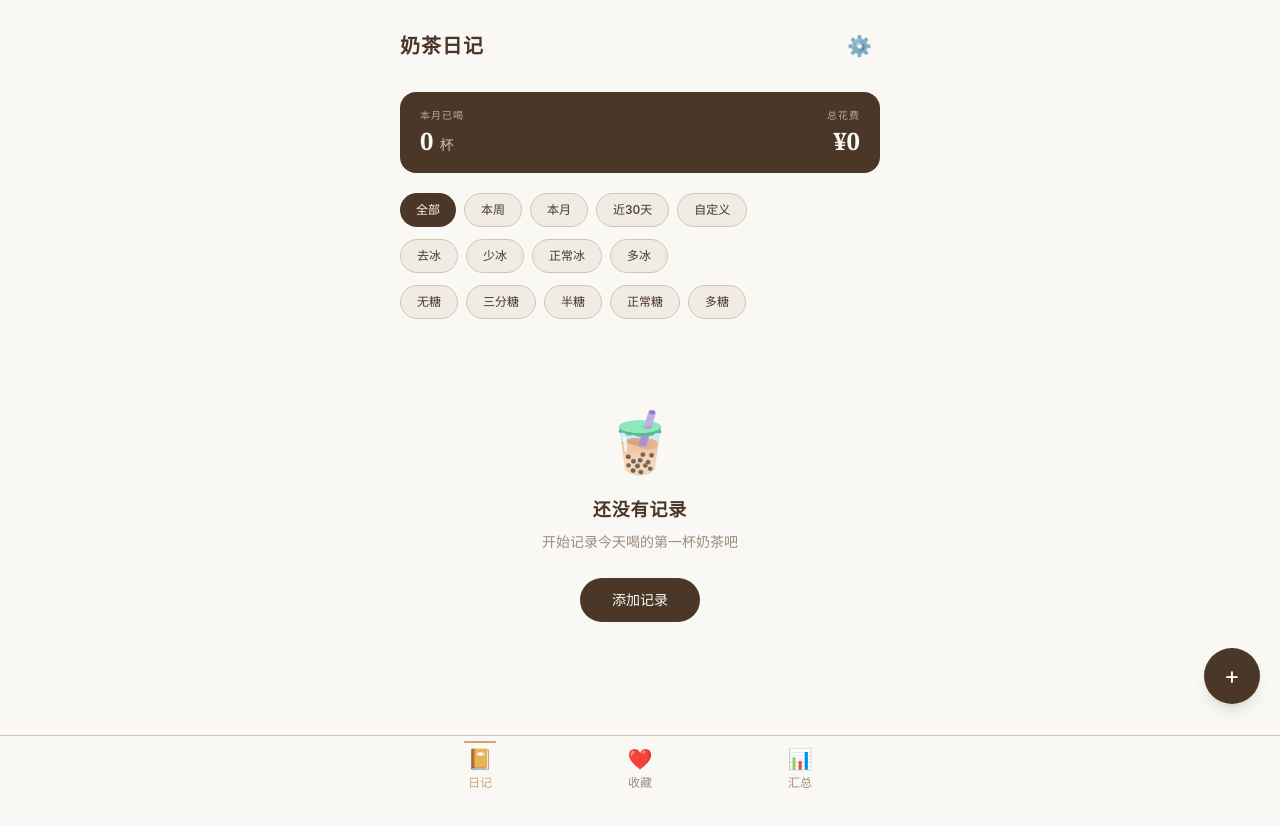
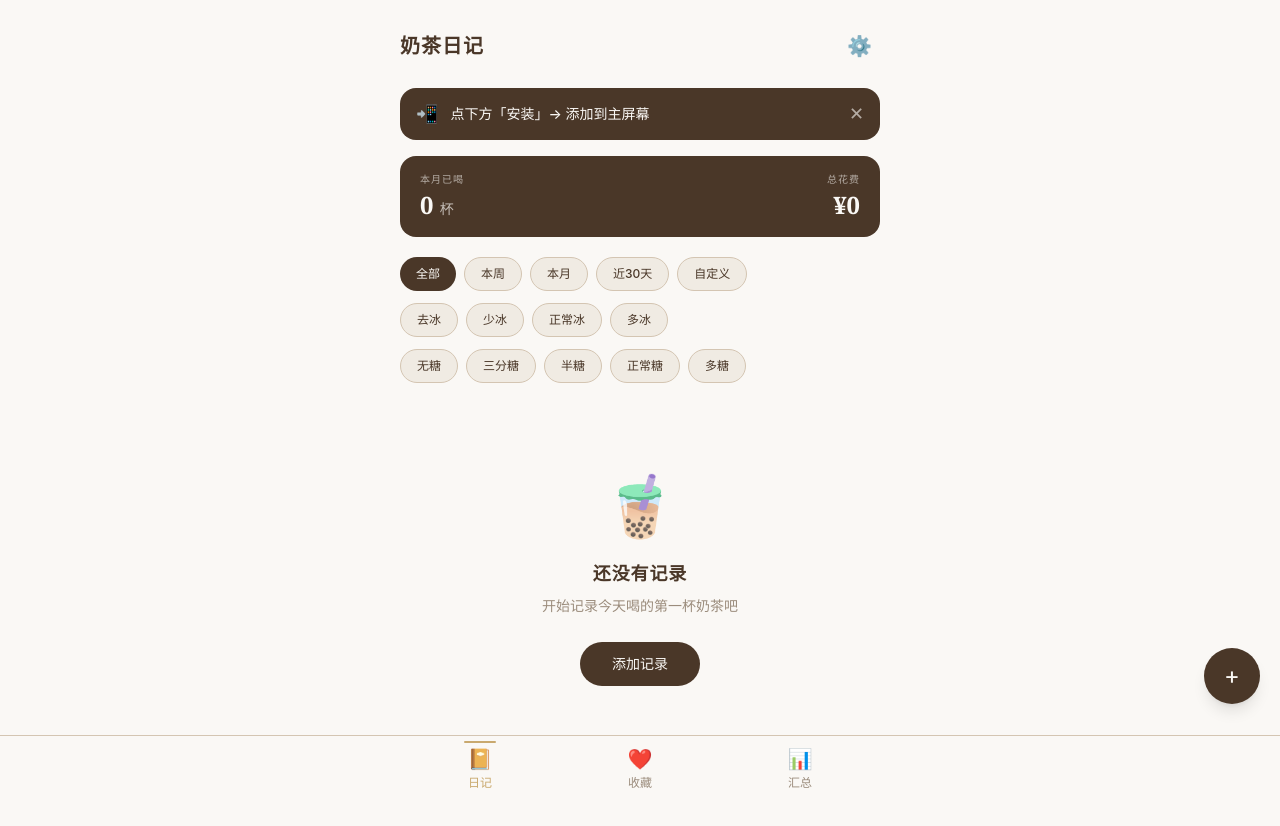
Before and after one commit to khalilmz576714/-, a React (Vite) app: page / in a window 1280 px wide. Shown: the top 826 px of the page. Before the commit the page ends 800 px from the top, so only its background shows below. Built offline with nearby package versions, Linux system fonts and the light colour scheme.

Commit message:
feat: universal browser install banner + offline HTML download

```diff
--- a/src/components/ui/PwaInstallBanner.tsx
+++ b/src/components/ui/PwaInstallBanner.tsx
@@ -1,25 +1,43 @@
 import React, { useEffect, useState } from 'react';
 
-// Detect if already running as PWA
 function isPwa(): boolean {
   return window.matchMedia('(display-mode: standalone)').matches
     || (navigator as any).standalone === true;
 }
 
-// Detect if on iOS
-function isIOS(): boolean {
-  return /iPhone|iPad|iPod/.test(navigator.userAgent);
+type BrowserKind = 'chrome' | 'safari-ios' | 'safari-mac' | 'firefox' | 'samsung' | 'edge' | 'other';
+
+function detectBrowser(): BrowserKind {
+  const ua = navigator.userAgent;
+  if (/iPhone|iPad|iPod/.test(ua)) return 'safari-ios';
+  if (/Mac/.test(ua) && /Safari/.test(ua) && !/Chrome/.test(ua)) return 'safari-mac';
+  if (/SamsungBrowser/i.test(ua)) return 'samsung';
+  if (/Firefox/i.test(ua)) return 'firefox';
+  if (/Edg/i.test(ua)) return 'edge';
+  if (/Chrome/i.test(ua)) return 'chrome';
+  return 'other';
 }
+
+const GUIDES: Record<BrowserKind, { text: string; canInstall: boolean }> = {
+  'chrome':    { text: '点下方「安装」→ 添加到主屏幕', canInstall: true },
+  'edge':      { text: '点下方「安装」→ 添加到主屏幕', canInstall: true },
+  'samsung':   { text: '点下方「安装」→ 添加到主屏幕', canInstall: true },
+  'safari-ios':{ text: '点底部 ↑ 分享 → 添加到主屏幕', canInstall: false },
+  'safari-mac':{ text: '点菜单栏 文件 → 添加到程序坞', canInstall: false },
+  'firefox':   { text: '点地址栏 ⋯ → 添加到主屏幕', canInstall: false },
+  'other':     { text: '收藏到书签，或从设置下载离线版', canInstall: false },
+};
 
 export default function PwaInstallBanner() {
   const [deferredPrompt, setDeferredPrompt] = useState<any>(null);
   const [showBanner, setShowBanner] = useState(false);
   const [dismissed, setDismissed] = useState(false);
+  const browser = detectBrowser();
+  const guide = GUIDES[browser];
 
   useEffect(() => {
     if (isPwa()) return;
 
-    // Chrome / Android: listen for beforeinstallprompt
     const handler = (e: Event) => {
       e.preventDefault();
       setDeferredPrompt(e);
@@ -27,22 +45,22 @@ export default function PwaInstallBanner() {
     };
     window.addEventListener('beforeinstallprompt', handler);
 
-    // iOS: always show after a short delay
-    if (isIOS()) {
-      const t = setTimeout(() => setShowBanner(true), 2000);
-      return () => clearTimeout(t);
-    }
+    // Fallback: show after delay if no install prompt fired
+    const t = setTimeout(() => {
+      if (!deferredPrompt) setShowBanner(true);
+    }, 2500);
 
-    return () => window.removeEventListener('beforeinstallprompt', handler);
+    return () => {
+      window.removeEventListener('beforeinstallprompt', handler);
+      clearTimeout(t);
+    };
   }, []);
 
   const handleInstall = async () => {
     if (deferredPrompt) {
       await deferredPrompt.prompt();
-      const result = await deferredPrompt.userChoice;
-      if (result.outcome === 'accepted') {
-        setShowBanner(false);
-      }
+      const { outcome } = await deferredPrompt.userChoice;
+      if (outcome === 'accepted') setShowBanner(false);
       setDeferredPrompt(null);
     }
   };
@@ -58,10 +76,8 @@ export default function PwaInstallBanner() {
       }}
     >
       <span className="text-lg">📲</span>
-      <span className="flex-1 font-medium">
-        {isIOS() ? '点分享按钮 → 添加到主屏幕' : '添加到主屏幕，像 App 一样使用'}
-      </span>
-      {deferredPrompt ? (
+      <span className="flex-1 font-medium leading-snug">{guide.text}</span>
+      {guide.canInstall && deferredPrompt ? (
         <button
           onClick={handleInstall}
           className="px-4 py-1.5 rounded-pill text-xs font-semibold whitespace-nowrap transition-opacity hover:opacity-85"
--- a/src/components/ui/SettingsPanel.tsx
+++ b/src/components/ui/SettingsPanel.tsx
@@ -139,6 +139,18 @@ export default function SettingsPanel() {
         </button>
       </div>
 
+      {/* Offline HTML download — works in any browser */}
+      <div>
+        <a
+          href="./offline.html"
+          download="奶茶日记.html"
+          className="block w-full py-3.5 rounded-xl text-sm font-medium text-center transition-opacity hover:opacity-90"
+          style={{ backgroundColor: 'var(--color-card)', color: 'var(--color-text)', border: '1px solid var(--color-border)' }}
+        >
+          📦 下载离线版（任何浏览器都能用）
+        </a>
+      </div>
+
       <hr style={{ borderColor: 'var(--color-border)' }} />
 
       {/* Theme */}
```
Also changed, not shown: scripts/build-offline.cjs (added, +36 -0 lines), 6 other files (tests, documents, lock files or other folders).
